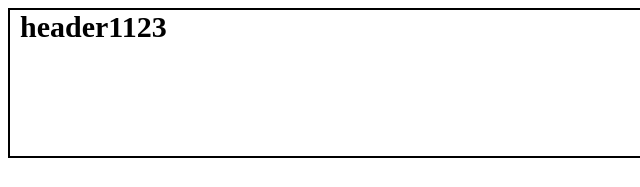
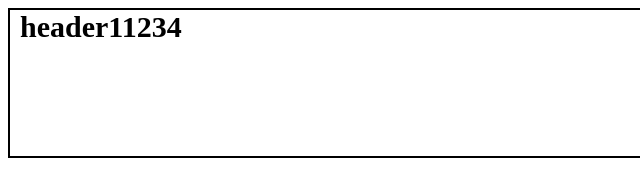
Before and after one commit to zoneb3r/life-Calendar, a plain HTML site: page index.html in a window 1280 px wide. Shown: the top 187 px of the page, 0-640 px from the left. Drawn offline with Linux system fonts and the light colour scheme.

Commit message:
커밋연습22

```diff
--- a/index.html
+++ b/index.html
@@ -6,7 +6,7 @@
     <link rel="stylesheet" href="stylesheet.css">
 </head>
 <body>
-    <header>header1123</header>
+    <header>header11234</header>
 
     <div class="container">
         <sidebar>sidebar</sidebar>
```
